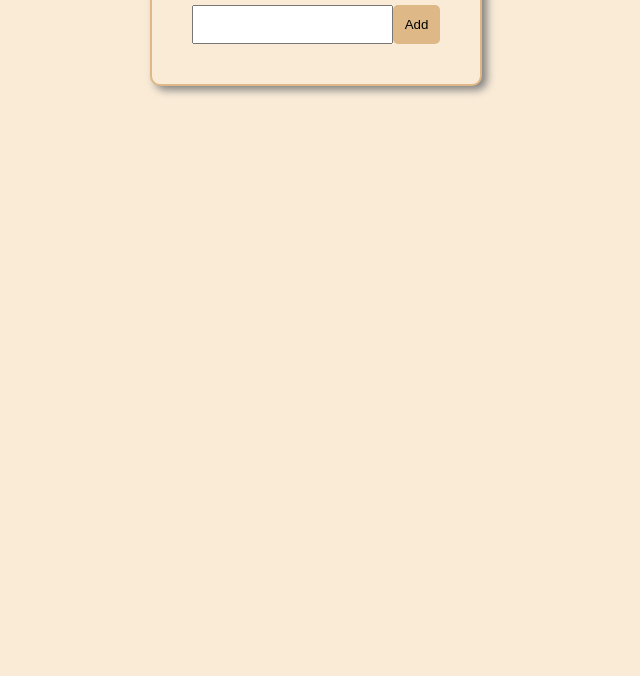
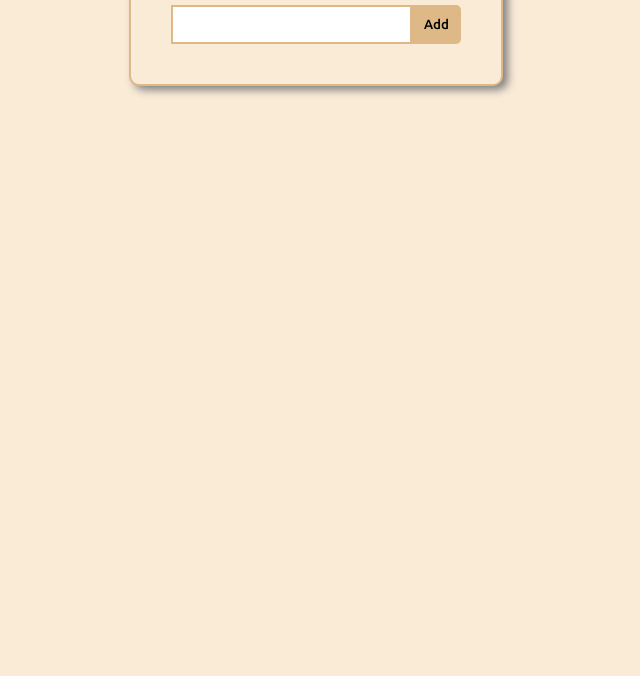
Before and after one commit to NadaAsadk/To-do-List, a plain HTML site: page index.html in a window 1280 px wide. Shown: the part 124-800 px from the top of the page, without its empty margins (324-964 px from the left). Drawn offline with Linux system fonts and the light colour scheme.

Commit message:
finished

```diff
--- a/assets/css/main.css
+++ b/assets/css/main.css
@@ -43,19 +43,26 @@ body {
     justify-content: center;
     align-items: center;
     flex-wrap: nowrap;
+    gap:0px;
 }
 
 input{
     padding: 10px;
     cursor: pointer;
     border-radius: 10px solid ;
+    border: 2px solid burlywood;
+    font-family: 'Be Vietnam Pro', sans-serif;
+    font-family: 'Inter', sans-serif;
+    font-family: 'Poppins', sans-serif;
+    font-family: 'Roboto', sans-serif;
+    font-family: 'Ubuntu', sans-serif;
 }
 
 .submitt {
     padding: 10px;
     background-color: burlywood;
     border: 2px solid burlywood;
-    border-radius: 5px;
+    border-radius:0px 5px 5px 0px;
 }
 
 ul {
--- a/assets/js/main.js
+++ b/assets/js/main.js
@@ -22,7 +22,7 @@ button.onclick=function(e){
     listItem.appendChild(deleteMe);
     tasklist.appendChild(listItem);
 
-    checkbox.addEventListener('click',taskIsDone);
+    checkbox.addEventListener('change',taskIsDone);
     deleteMe.addEventListener('click',deleted);
     }
     else{
```
